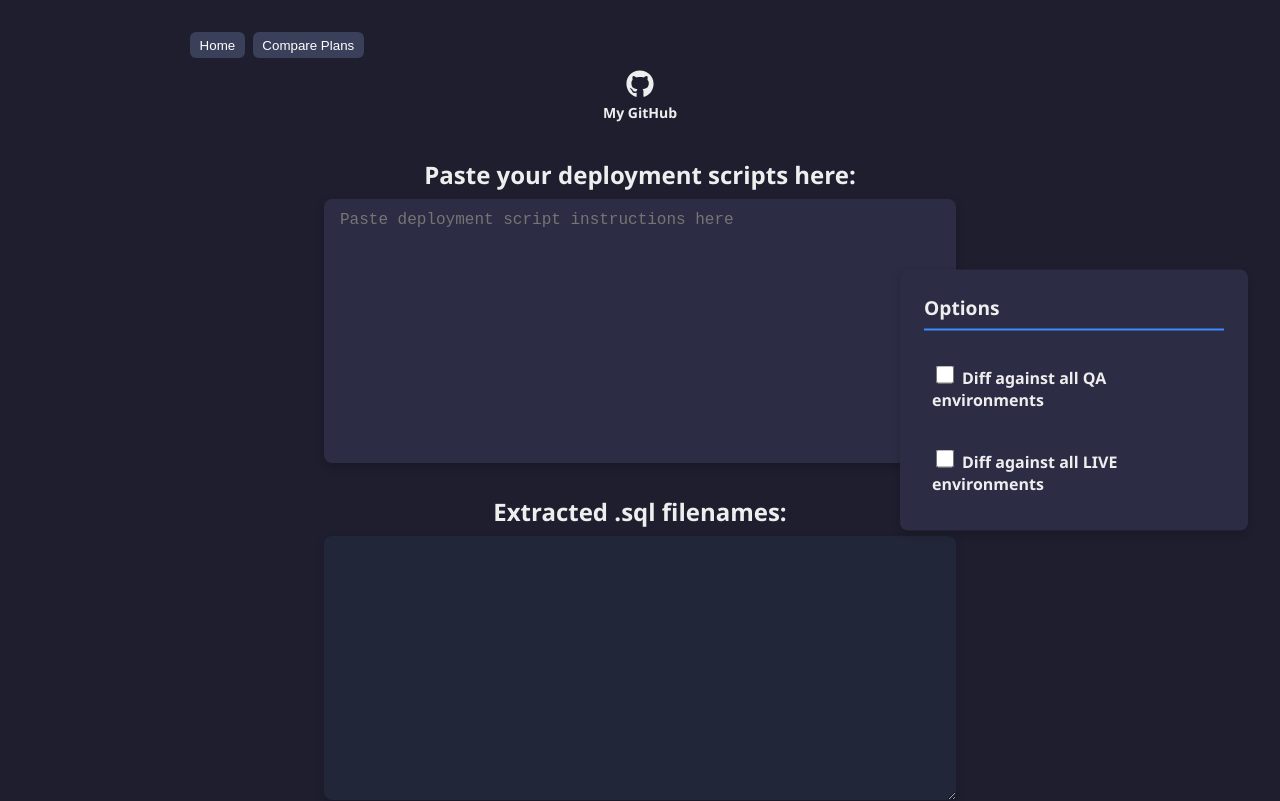
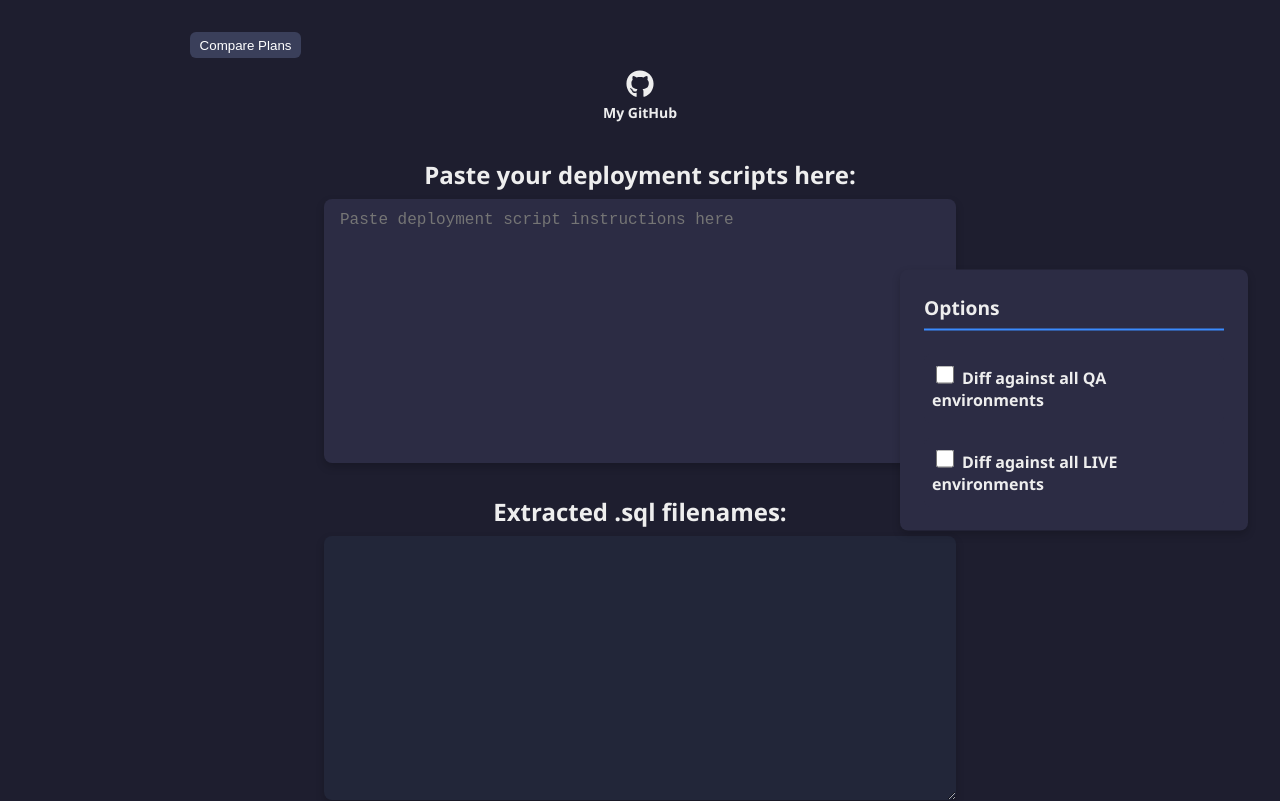
Before and after one commit to senjumomo/diff-script, a React (Create React App) app: page / in a window 1280 px wide. Shown: the top 801 px of the page. Built offline with nearby package versions, Linux system fonts and the light colour scheme.

Commit message:
UI: hide top nav on Compare page; remove Home button

```diff
--- a/src/App.js
+++ b/src/App.js
@@ -212,10 +212,11 @@ function App() {
 
   return (
     <div style={styles.container}>
-      <div style={styles.nav}>
-        <button onClick={() => setShowCompare(false)} style={styles.navButton}>Home</button>
-        <button onClick={() => setShowCompare(true)} style={styles.navButton}>Compare Plans</button>
-      </div>
+      {!showCompare && (
+        <div style={styles.nav}>
+          <button onClick={() => setShowCompare(true)} style={styles.navButton}>Compare Plans</button>
+        </div>
+      )}
 
       {showCompare ? (
         <ComparePage onBack={() => setShowCompare(false)} />
```
